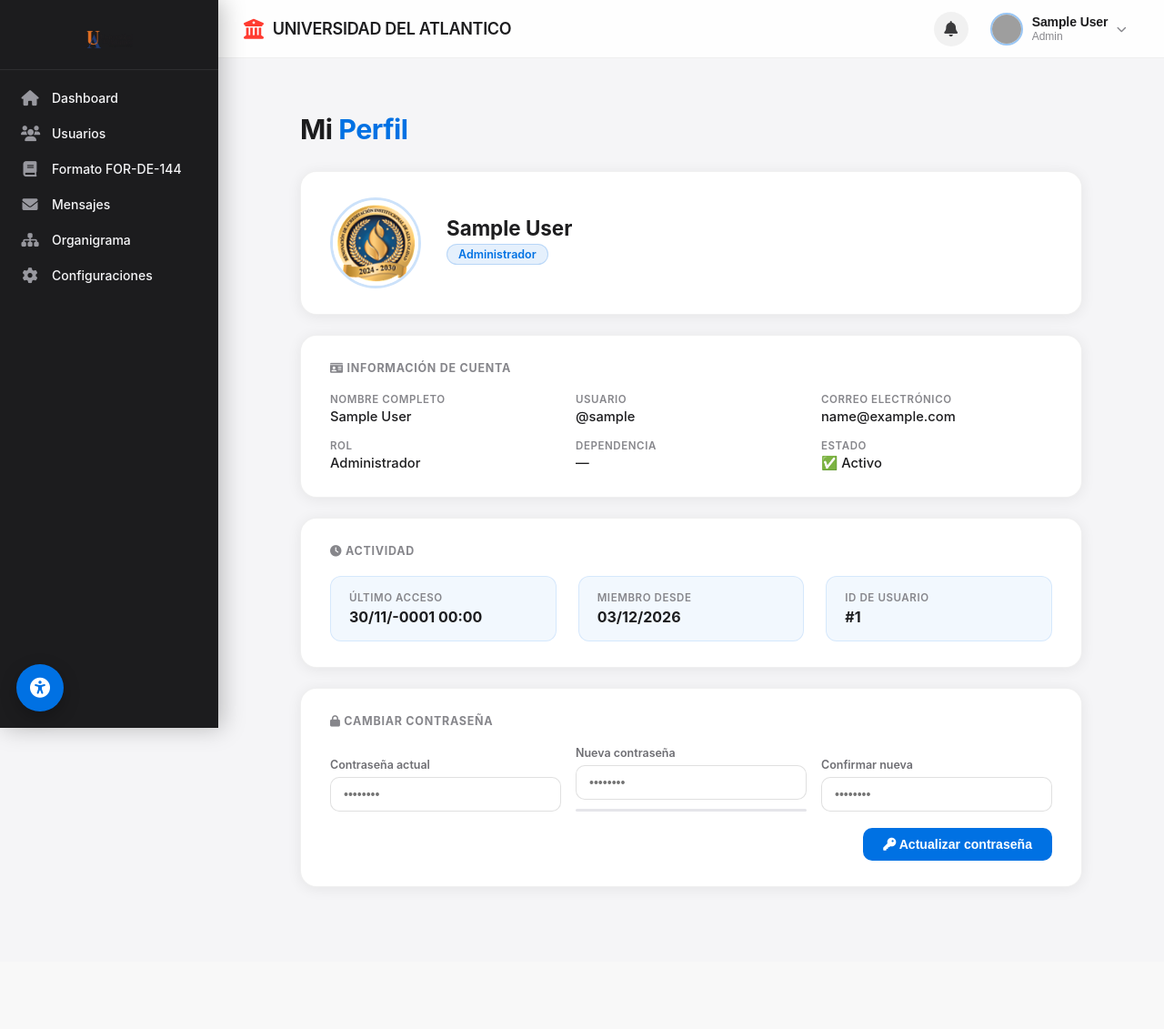
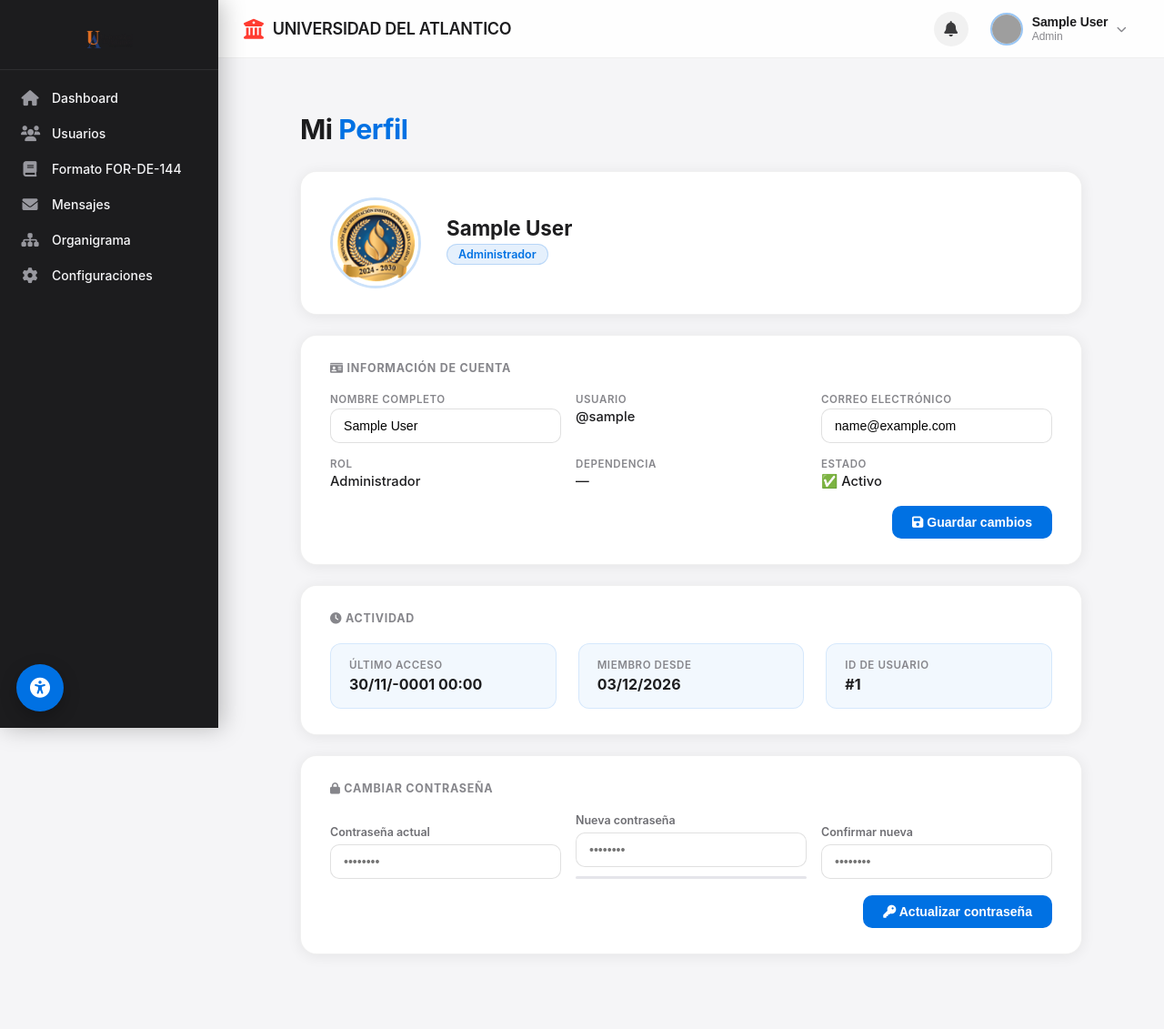
Before and after one commit to jorginhos10/uniatlantico, a PHP site: page /perfil in a window 1280 px wide. Shown: the whole page at 91% size. Before the commit the page ends 976 px from the top, so only its background shows below. Run offline with PHP 8.4, Linux system fonts and the light colour scheme; the visitor is signed in with stand-in values (Sample User, id 1); data that the repository does not hold is empty; some libraries are stand-ins or nearby versions; grey boxes are pictures that could not be loaded.

Commit message:
ajuste perfil

```diff
--- a/controlador/perfilController.php
+++ b/controlador/perfilController.php
@@ -81,6 +81,50 @@ class PerfilController {
         }
     }
 
+    // Cambiar nombre y correo del propio usuario
+    public function updateDatos() {
+        header('Content-Type: application/json');
+
+        $id = $_SESSION['usuario_id'] ?? 0;
+        if (!$id || $_SERVER['REQUEST_METHOD'] !== 'POST') {
+            echo json_encode(['success' => false, 'message' => 'No autenticado']);
+            return;
+        }
+
+        $input  = json_decode(file_get_contents('php://input'), true) ?: $_POST;
+        $nombre = trim($input['nombre'] ?? '');
+        $email  = trim($input['email'] ?? '');
+
+        if ($nombre === '' || $email === '') {
+            echo json_encode(['success' => false, 'message' => 'El nombre y el correo son obligatorios']);
+            return;
+        }
+
+        if (mb_strlen($nombre, 'UTF-8') > 150 || mb_strlen($email, 'UTF-8') > 150) {
+            echo json_encode(['success' => false, 'message' => 'El nombre y el correo no pueden superar 150 caracteres']);
+            return;
+        }
+
+        if (!filter_var($email, FILTER_VALIDATE_EMAIL)) {
+            echo json_encode(['success' => false, 'message' => 'El correo electrónico no es válido']);
+            return;
+        }
+
+        // El correo también sirve para iniciar sesión, así que no puede repetirse
+        if ($this->usuarioModel->emailUsadoPorOtro($email, $id)) {
+            echo json_encode(['success' => false, 'message' => 'Ese correo ya está registrado por otro usuario']);
+            return;
+        }
+
+        if ($this->usuarioModel->actualizarDatosPerfil($id, $nombre, $email)) {
+            $_SESSION['usuario_nombre'] = $nombre;
+            $_SESSION['usuario_email']  = $email;
+            echo json_encode(['success' => true, 'message' => 'Datos actualizados correctamente']);
+        } else {
+            echo json_encode(['success' => false, 'message' => 'Error al actualizar los datos']);
+        }
+    }
+
     public function updatePassword() {
         header('Content-Type: application/json');
 
--- a/index.php
+++ b/index.php
@@ -79,6 +79,9 @@ switch ($action) {
                 break;
             case 'update-password':
                 $perfilController->updatePassword();
+                break;
+            case 'update-datos':
+                $perfilController->updateDatos();
                 break;
             default:
                 $perfilController->index();
--- a/modelo/usuarioModel.php
+++ b/modelo/usuarioModel.php
@@ -279,6 +279,29 @@ class UsuarioModel {
         }
     }
 
+    // ¿Otro usuario (distinto de $id) ya usa este correo?
+    public function emailUsadoPorOtro($email, $id) {
+        try {
+            $stmt = $this->db->prepare("SELECT COUNT(*) FROM usuarios WHERE email = :email AND id <> :id");
+            $stmt->execute([':email' => $email, ':id' => $id]);
+            return $stmt->fetchColumn() > 0;
+        } catch (PDOException $e) {
+            error_log("Error en emailUsadoPorOtro: " . $e->getMessage());
+            return true; // ante la duda, no permitir el cambio
+        }
+    }
+
+    // Datos que el propio usuario puede cambiar desde su perfil
+    public function actualizarDatosPerfil($id, $nombre, $email) {
+        try {
+            $stmt = $this->db->prepare("UPDATE usuarios SET nombre = :nombre, email = :email WHERE id = :id");
+            return $stmt->execute([':nombre' => $nombre, ':email' => $email, ':id' => $id]);
+        } catch (PDOException $e) {
+            error_log("Error en actualizarDatosPerfil: " . $e->getMessage());
+            return false;
+        }
+    }
+
     public function obtenerUsuarioPorUsername($username) {
         $sql = "SELECT id, username, nombre, email, rol, avatar, activo FROM usuarios WHERE username = :username";
 
--- a/vista/perfil/index.php
+++ b/vista/perfil/index.php
@@ -205,16 +205,16 @@ require_once __DIR__ . '/../complementos/header.php';
         <div class="perfil-card-title"><i class="fas fa-id-card me-1"></i> Información de cuenta</div>
         <div class="info-grid">
             <div class="info-item">
-                <span class="info-label">Nombre completo</span>
-                <span class="info-value"><?php echo htmlspecialchars($usuario['nombre']); ?></span>
+                <label class="info-label" for="perfilNombre">Nombre completo</label>
+                <input type="text" id="perfilNombre" class="field-input" maxlength="150" value="<?php echo htmlspecialchars($usuario['nombre']); ?>">
             </div>
             <div class="info-item">
                 <span class="info-label">Usuario</span>
                 <span class="info-value">@<?php echo htmlspecialchars($usuario['username']); ?></span>
             </div>
             <div class="info-item">
-                <span class="info-label">Correo electrónico</span>
-                <span class="info-value"><?php echo htmlspecialchars($usuario['email']); ?></span>
+                <label class="info-label" for="perfilEmail">Correo electrónico</label>
+                <input type="email" id="perfilEmail" class="field-input" maxlength="150" value="<?php echo htmlspecialchars($usuario['email']); ?>">
             </div>
             <div class="info-item">
                 <span class="info-label">Rol</span>
@@ -228,6 +228,11 @@ require_once __DIR__ . '/../complementos/header.php';
                 <span class="info-label">Estado</span>
                 <span class="info-value"><?php echo $usuario['activo'] ? '✅ Activo' : '❌ Inactivo'; ?></span>
             </div>
+        </div>
+        <div style="margin-top: 18px; text-align: right;">
+            <button class="btn-primary-perfil" id="btnGuardarDatos" onclick="guardarDatos()">
+                <i class="fas fa-save me-1"></i> Guardar cambios
+            </button>
         </div>
     </div>
 
@@ -327,6 +332,45 @@ require_once __DIR__ . '/../complementos/header.php';
             });
     });
 
+    /* ===== NOMBRE Y CORREO ===== */
+    function guardarDatos() {
+        const nombre = document.getElementById('perfilNombre').value.trim();
+        const email  = document.getElementById('perfilEmail').value.trim();
+
+        if (!nombre || !email) {
+            Swal.fire({ icon: 'warning', title: 'Campos incompletos', text: 'El nombre y el correo son obligatorios', confirmButtonColor: '#0071e3' });
+            return;
+        }
+        if (!/^[^\s@]+@[^\s@]+\.[^\s@]+$/.test(email)) {
+            Swal.fire({ icon: 'warning', title: 'Correo no válido', text: 'Revisa el correo electrónico', confirmButtonColor: '#0071e3' });
+            return;
+        }
+
+        const btn = document.getElementById('btnGuardarDatos');
+        btn.disabled = true;
+
+        fetch(basePath + '/perfil/update-datos', {
+            method: 'POST',
+            headers: { 'Content-Type': 'application/json' },
+            body: JSON.stringify({ nombre: nombre, email: email })
+        })
+        .then(r => r.json())
+        .then(data => {
+            if (data.success) {
+                // Recargar para que el nombre nuevo se vea también en el encabezado
+                Swal.fire({ icon: 'success', title: '¡Datos actualizados!', toast: true, position: 'top-end', showConfirmButton: false, timer: 1500, timerProgressBar: true })
+                    .then(() => location.reload());
+            } else {
+                btn.disabled = false;
+                Swal.fire({ icon: 'error', title: 'Error', text: data.message, confirmButtonColor: '#0071e3' });
+            }
+        })
+        .catch(() => {
+            btn.disabled = false;
+            Swal.fire({ icon: 'error', title: 'Error de conexión', confirmButtonColor: '#0071e3' });
+        });
+    }
+
     /* ===== FUERZA DE CONTRASEÑA ===== */
     function evaluarFuerza(pwd) {
         const bar = document.getElementById('pwdBar');
```
